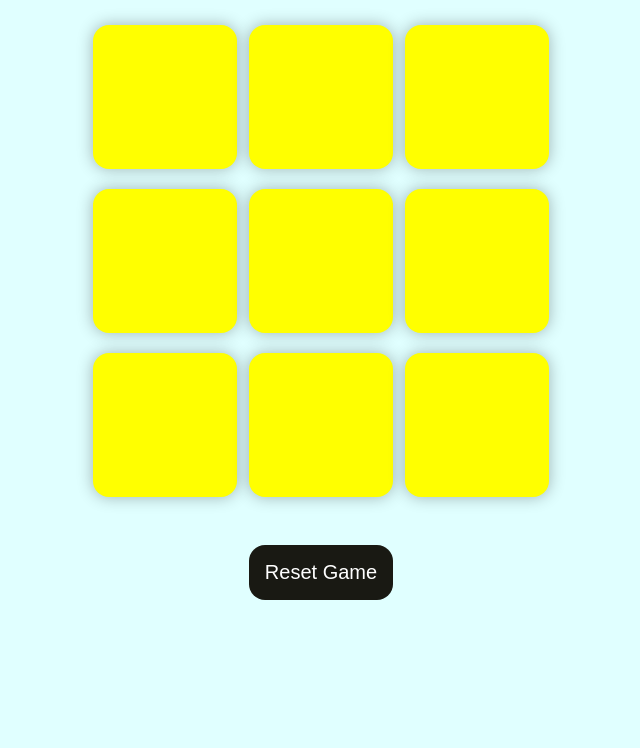
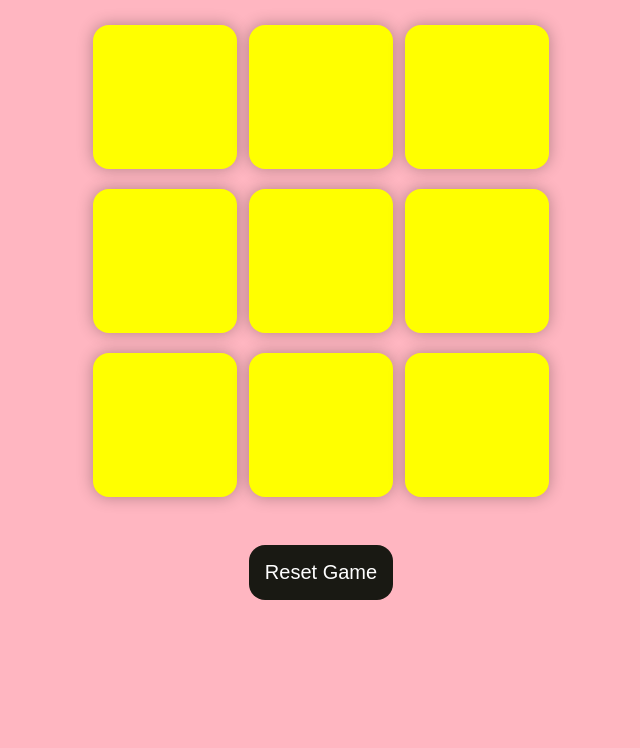
Before and after one commit to Nathan-Drieling/MSCoding-Tic-Tac-Toe-Program, a plain HTML site: page index.html in a window 1280 px wide. Shown: the part 52-800 px from the top of the page, without its empty margins (319-959 px from the left). Drawn offline with Linux system fonts and the light colour scheme.

Commit message:
Update style.css

```diff
--- a/css/style.css
+++ b/css/style.css
@@ -3,7 +3,7 @@
         padding: 0;
 }
 body {
-        background-color: lightcyan;
+        background-color: lightpink;
         text-align: center;
 }
 .container {
```
